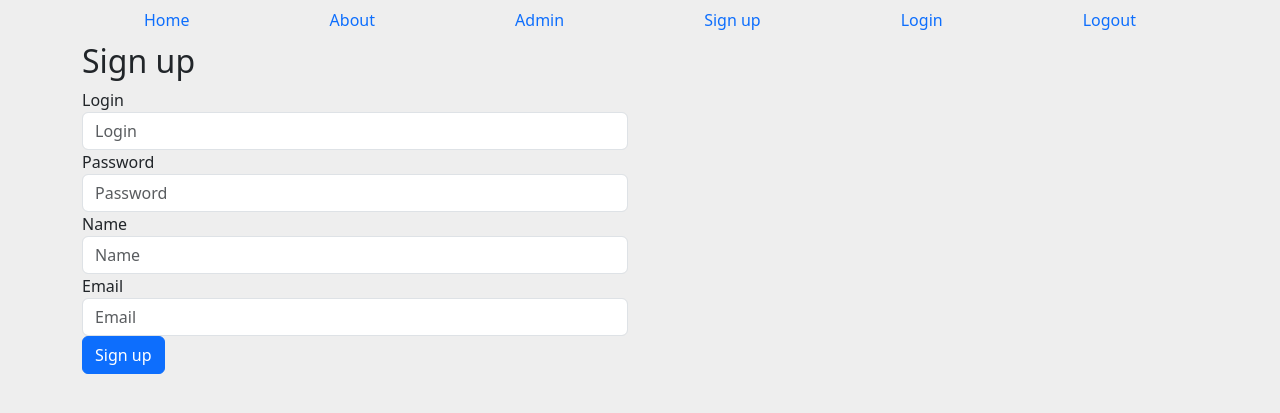
After one commit to A1exFox/2016-Framework, a PHP site: template www/app/views/User/signup.php in a window 1280 px wide. The commit adds this page. Shown: the top 413 px of the page. Run offline with PHP 8.4, Linux system fonts and the light colour scheme; the template is opened without the code that fills it, so the values that code supplies are empty.

Commit message:
#20 Sign up part 1

```diff
--- /dev/null
+++ b/www/app/views/User/login.php
@@ -0,0 +1 @@
+LOGIN
--- /dev/null
+++ b/www/app/views/User/signup.php
@@ -0,0 +1,24 @@
+<h2>Sign up</h2>
+<div class="row">
+    <div class="col-md-6">
+        <form action="/user/signup" method="post">
+            <div class="form-group">
+                <label for="login">Login</label>
+                <input type="text" name="login" class="form-control" id="login" placeholder="Login">
+            </div>
+            <div class="form-group">
+                <label for="pasword">Password</label>
+                <input type="password" name="password" class="form-control" id="pasword" placeholder="Password">
+            </div>
+            <div class="form-group">
+                <label for="name">Name</label>
+                <input type="text" name="name" class="form-control" id="name" placeholder="Name">
+            </div>
+            <div class="form-group">
+                <label for="email">Email</label>
+                <input type="text" name="email" class="form-control" id="email" placeholder="Email">
+            </div>
+            <button type="submit" class="btn btn-primary">Sign up</button>
+        </form>
+    </div>
+</div>
--- a/www/app/views/layouts/default.php
+++ b/www/app/views/layouts/default.php
@@ -17,8 +17,10 @@
         <li class="nav-item"><a class="nav-link" href="/">Home</a></li>
         <li class="nav-item"><a class="nav-link" href="/page/about">About</a></li>
         <li class="nav-item"><a class="nav-link" href="/admin">Admin</a></li>
+        <li class="nav-item"><a class="nav-link" href="/user/signup">Sign up</a></li>
+        <li class="nav-item"><a class="nav-link" href="/user/login">Login</a></li>
+        <li class="nav-item"><a class="nav-link" href="/user/logout">Logout</a></li>
     </ul>
-    <h1>Layout: Default</h1>
     <?= $content ?>
 
     <?php //debug(\fw\core\Db::$countSql) ?>
--- a/www/composer.json
+++ b/www/composer.json
@@ -8,6 +8,7 @@
     },
     "require": {
         "monolog/monolog": "3.7.0",
-        "phpmailer/phpmailer": "v6.9.1"
+        "phpmailer/phpmailer": "v6.9.1",
+        "vlucas/valitron": "v1.4.11"
     }
 }
--- a/www/public/css/main.css
+++ b/www/public/css/main.css
@@ -1,3 +1,3 @@
 body {
-    background: #a3cfbb;
+    background: #eee;
 }
```
Also changed, not shown: docker/db/userdb.sql (+31 -3 lines), www/app/controllers/UserController.php (added, +34 -0 lines), www/app/models/User.php (added, +20 -0 lines), 1 other file.
